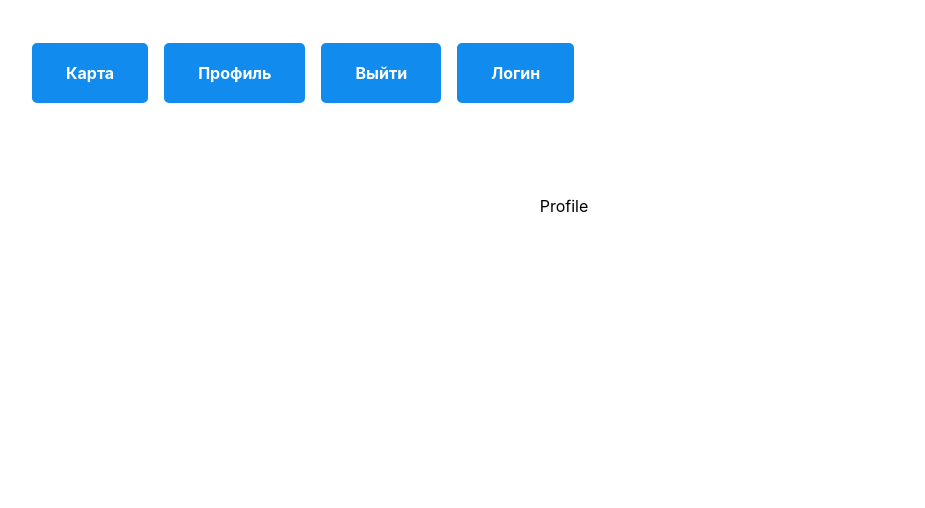
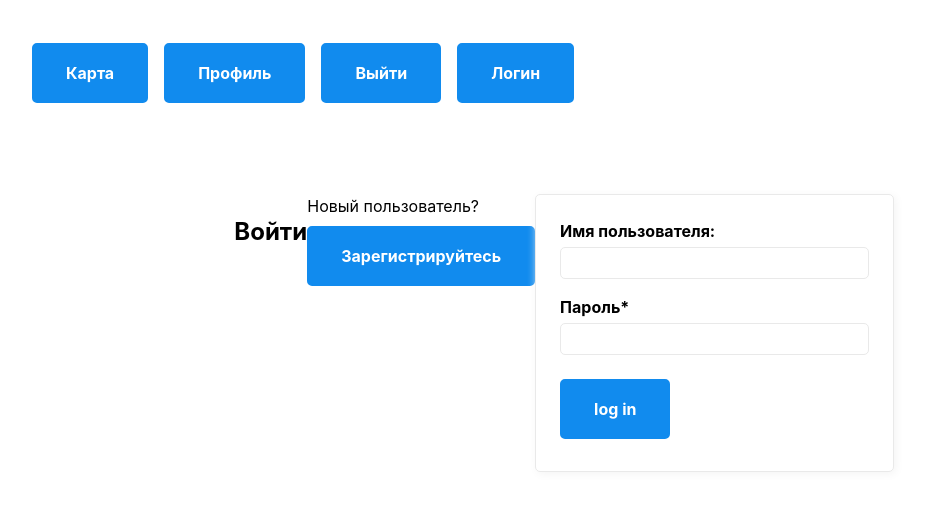
Before and after one commit to evgeniy-strunevskiy/loft-taxi, a React (Create React App) app: page / in a window 1280 px wide. Shown: the top 508 px of the page, without its empty margins (76-1001 px from the left). Built offline with nearby package versions, Linux system fonts and the light colour scheme.

Commit message:
Реализован вход в профиль через форму

```diff
--- a/src/App.jsx
+++ b/src/App.jsx
@@ -1,20 +1,20 @@
 import React from 'react';
-import { Profile } from './components/Profile'
+import { ProfileWithAuth } from './components/Profile'
 import { Map } from './components/Map'
-import { Home }  from './components/Login'
+import { HomeWithAuth }  from './components/Home'
 import {withAuth} from './components/AuthContext'
 
 const PAGES = {
-  map: <Map />,
-  profile: <Profile />,
-  Home: (props) => <Home {...props}/>,
-  exit: <Home />
+  map: (props) => <Map {...props}/>,
+  Profile: (props) => <ProfileWithAuth {...props}/>,
+  Home: (props) => <HomeWithAuth {...props}/>,
+  exit: (props) => <HomeWithAuth {...props}/>,
 }
 
 
 class App extends React.Component {
   state = {
-    currentPage: "profile"
+    currentPage: "Home"
   };
 
   navigateTo = (page) => {
@@ -37,7 +37,7 @@ class App extends React.Component {
                 </button>
               </li>
               <li>
-                <button onClick={() => this.navigateTo("profile")}>
+                <button onClick={() => this.navigateTo("Profile")}>
                   Профиль
                 </button>
               </li>
@@ -57,9 +57,7 @@ class App extends React.Component {
         <main data-testid="container">
           <section>
             {
-              this.state.currentPage === 'Home'?
-              PAGES[this.state.currentPage]({navigate: this.navigateTo.bind(this)}):
-              PAGES[this.state.currentPage]
+              PAGES[this.state.currentPage]({navigate: this.navigateTo.bind(this)})
             }
           </section>
         </main>
--- /dev/null
+++ b/src/components/Home.jsx
@@ -0,0 +1,62 @@
+import React from 'react';
+import {withAuth} from './AuthContext'
+
+export class Home extends React.Component {
+  state = {
+    firstName: "",
+    password: ""
+  }
+
+  goToProfile = () => {
+    this.props.navigate('Profile')
+  }
+
+  handleSubmit = event => {
+    event.preventDefault();
+    this.props.logIn(this.state.firstName, this.state.password)
+  }
+
+  handleFirstNameChange = event => {
+    this.setState({firstName: event.target.value})
+  }
+
+  handlePasswordChange = event => {
+    this.setState({password: event.target.value})
+  }
+
+  render() {
+    const {firstName, password} = this.state;
+    return (
+      <>
+        {
+          this.props.isLoggedIn ? (
+            <p>
+              You are logged in
+              <button onClick={this.goToProfile}>go to profile</button>
+            </p>
+          ) : (
+            <>
+              <h1>Войти</h1>
+
+              <div>
+                <div>Новый пользователь?</div>
+                <button type="button">Зарегистрируйтесь</button>
+              </div>
+
+              <form onSubmit={(e) => this.handleSubmit(e)}>
+                <label htmlFor='email'>Имя пользователя:</label>
+                <input id='email' value={firstName} onChange={this.handleFirstNameChange} type='email' name='email' size='28'/>
+
+                <label htmlFor='password'>Пароль*</label>
+                <input id='password' value={password} onChange={this.handlePasswordChange} type='password' name='password' size='28'/>
+
+                <button type="submit" value="Войти">log in</button>
+              </form>
+            </>
+          )}
+      </>
+    );
+  }
+}
+
+export const HomeWithAuth = withAuth(Home)
--- a/src/components/Login.jsx
+++ /dev/null
@@ -1,45 +0,0 @@
-import React from 'react';
-
-export class Home extends React.Component {
-  state = {
-    firstName: "",
-    password: ""
-  }
-
-  handleSubmit = event => {
-    event.preventDefault();
-    this.props.navigate('map');
-  }
-
-  handleFirstNameChange = event => {
-    this.setState({firstName: event.target.value})
-  }
-
-  handlePasswordChange = event => {
-    this.setState({password: event.target.value})
-  }
-
-  render() {
-    const {firstName, password} = this.state;
-    return (
-      <>
-      <h1>Войти</h1>
-
-      <div>
-        <div>Новый пользователь?</div>
-        <button type="button">Зарегистрируйтесь</button>
-      </div>
-
-      <form onSubmit={(e) => this.handleSubmit(e)}>
-        <label htmlFor='email'>Имя пользователя:</label>
-        <input id='email' value={firstName} onChange={this.handleFirstNameChange} type='email' name='email' size='28'/>
-
-        <label htmlFor='password'>Пароль*</label>
-        <input id='password' value={password} onChange={this.handlePasswordChange} type='password' name='password' size='28'/>
-
-        <input type="submit" value="Войти"/>
-      </form>
-      </>
-    );
-  }
-}
--- a/src/components/Profile.jsx
+++ b/src/components/Profile.jsx
@@ -1,7 +1,10 @@
 import React from 'react';
+import { withAuth } from './AuthContext';
 
 export const Profile = () => {
   return (
     <>Profile</>
   );
 }
+
+export const ProfileWithAuth = withAuth(Profile)
```
Also changed, not shown: 1 other file (tests, documents, lock files or other folders).
